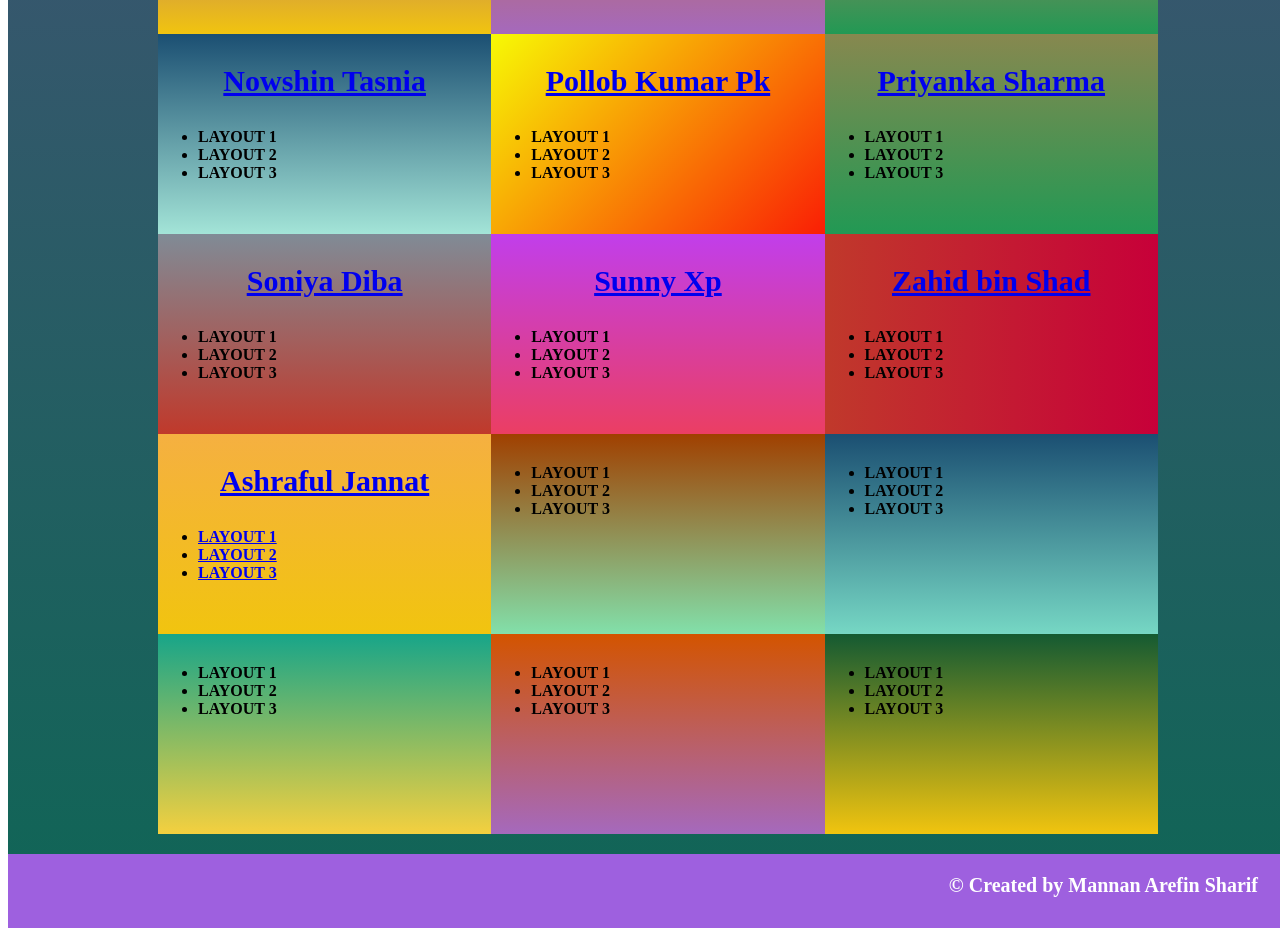
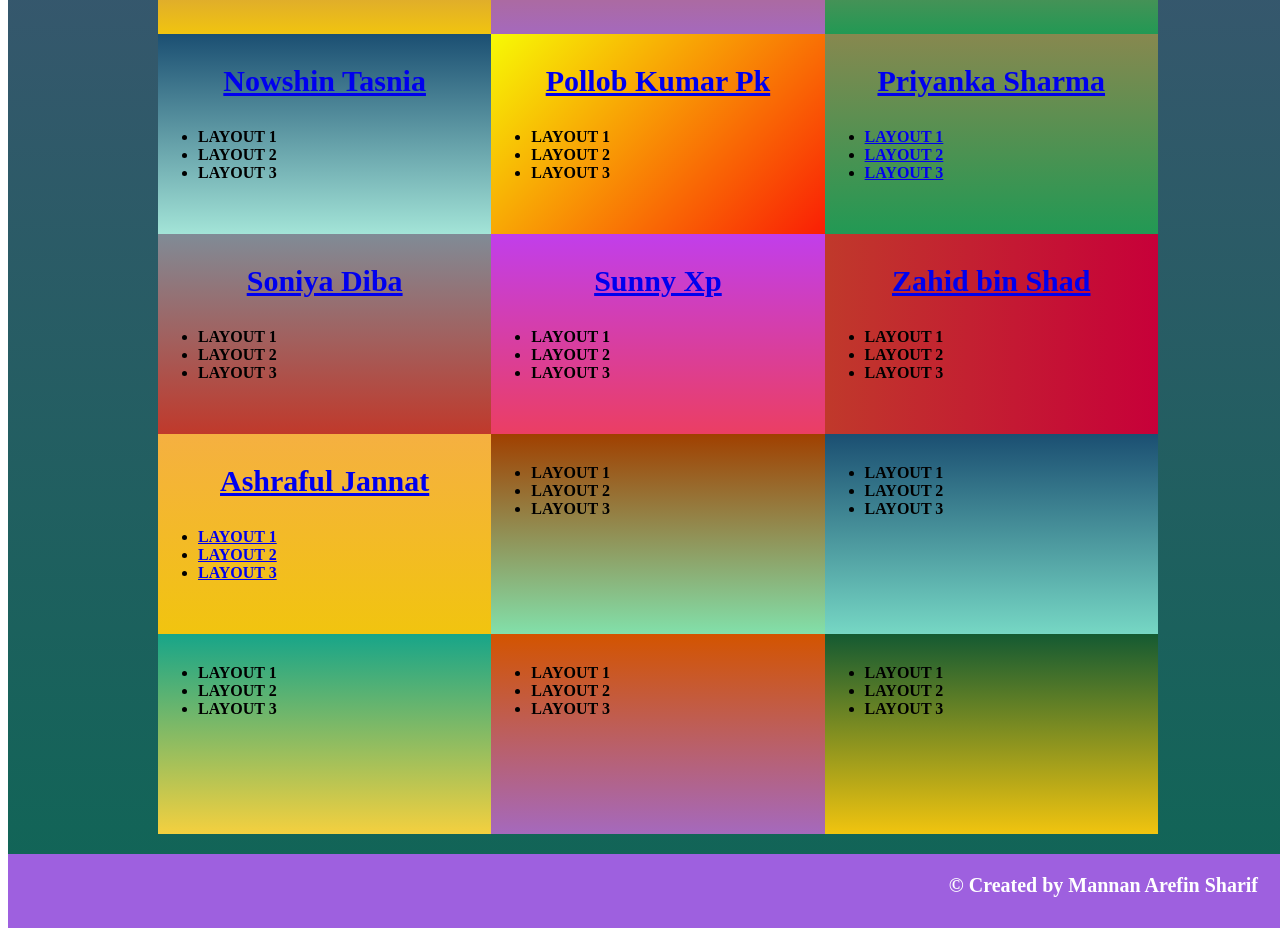
Before and after one commit to Shimanto007/Assignments_57, a plain HTML site: page index.html in a window 1280 px wide. Shown: the part 1760-2688 px from the top of the page. Drawn offline with Linux system fonts and the light colour scheme.

Commit message:
Update index.html

```diff
--- a/index.html
+++ b/index.html
@@ -218,9 +218,9 @@
 			</div>
 			<div class="part-27"><p class="L27"><a href="https://www.facebook.com/ArshaPriyanka">Priyanka Sharma</a></p>
 				<ul>
-				<li>LAYOUT 1</li>
-				<li>LAYOUT 2</li>
-				<li>LAYOUT 3</li>
+				<li><a href="https://arshapriyanka.github.io/Assignment-Two">LAYOUT 1</a></li>
+				<li><a href="https://arshapriyanka.github.io/SSB_Project_2">LAYOUT 2</a></li>
+				<li><a href="https://arshapriyanka.github.io/SSB_Project_2-1-">LAYOUT 3</a></li>
 			</ul>
 			</div>
 		</div>
```
